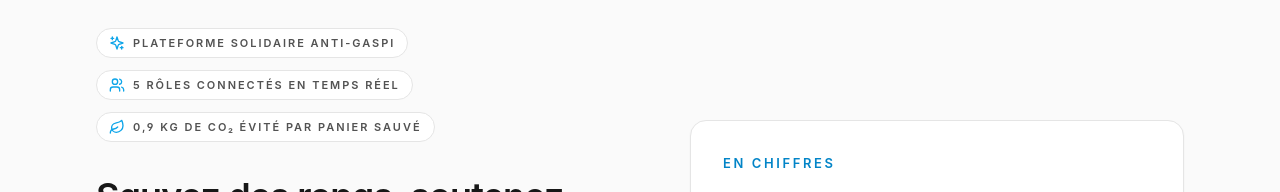
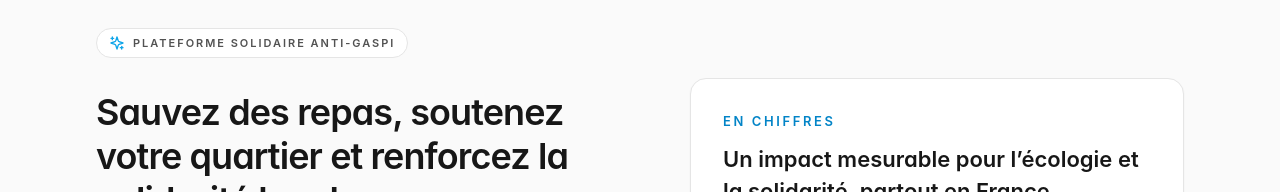
Before and after one commit to moonback/EcoPanier-v1, a React (Vite) app: page / in a window 1280 px wide. Shown: the part 133-325 px from the top of the page. Built offline with nearby package versions, Linux system fonts and the light colour scheme; no server answers; the database is empty.

Commit message:
refactor(landing): remove unused icons and streamline HeroSection for improved clarity and user experience

```diff
--- a/src/components/landing/sections/HeroSection.tsx
+++ b/src/components/landing/sections/HeroSection.tsx
@@ -1,5 +1,5 @@
 import { motion } from 'framer-motion';
-import { ArrowRight, Leaf, Sparkles, Users } from 'lucide-react';
+import { ArrowRight, Sparkles, Users } from 'lucide-react';
 import { useNavigate } from 'react-router-dom';
 
 import { PageSection } from '../../shared/layout/PageSection';
@@ -9,15 +9,7 @@ const heroHighlights = [
     icon: Sparkles,
     label: 'Plateforme solidaire anti-gaspi',
   },
-  {
-    icon: Users,
-    label: '5 rôles connectés en temps réel',
-  },
-  {
-    icon: Leaf,
-    label: '0,9 kg de CO₂ évité par panier sauvé',
-  },
-];
+  ];
 
 const heroStats = [
   { value: '-70%', label: 'd’économies en moyenne' },
```
